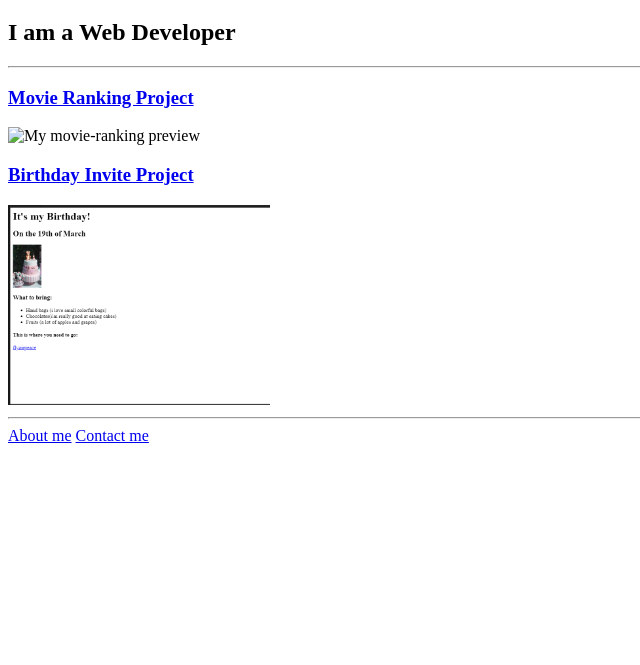
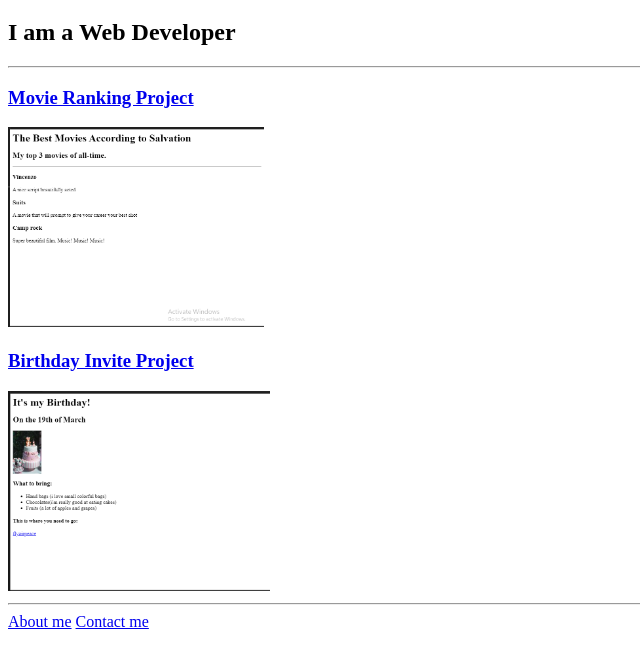
Before and after one commit to Salvation-Nwabz/Salvation-Nwabz, a plain HTML site: page index.html in a window 1280 px wide. Shown: the part 61-726 px from the top of the page, without its empty margins (0-640 px from the left). Drawn offline with Linux system fonts and the light colour scheme.

Commit message:
Add files via upload

```diff
--- a/index.html
+++ b/index.html
@@ -10,11 +10,7 @@
     <h2>I am a Web Developer</h2>
     <hr />
     <h3><a href="./public/movie-ranking.html">Movie Ranking Project</a></h3>
-    <img
-      src="./assets/images/movie-ranking.png"
-      height="200"
-      alt="My movie-ranking preview"
-    />
+    <img src="./assets/images/My Movies.png" height="200" alt="movie-ranking" />
     <h3>
       <a href="./public/birthday-invite.html"> Birthday Invite Project</a>
     </h3>
```
